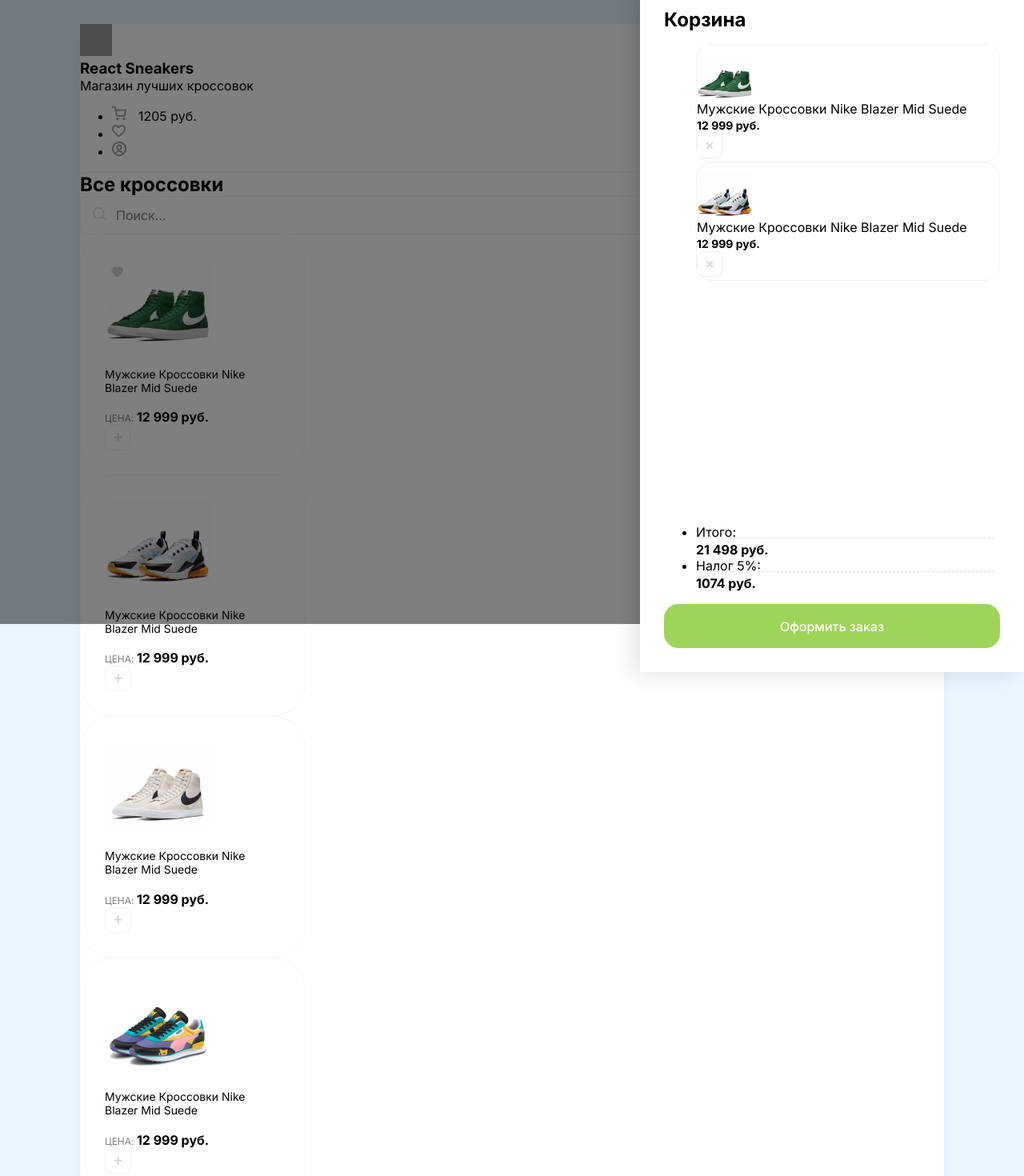
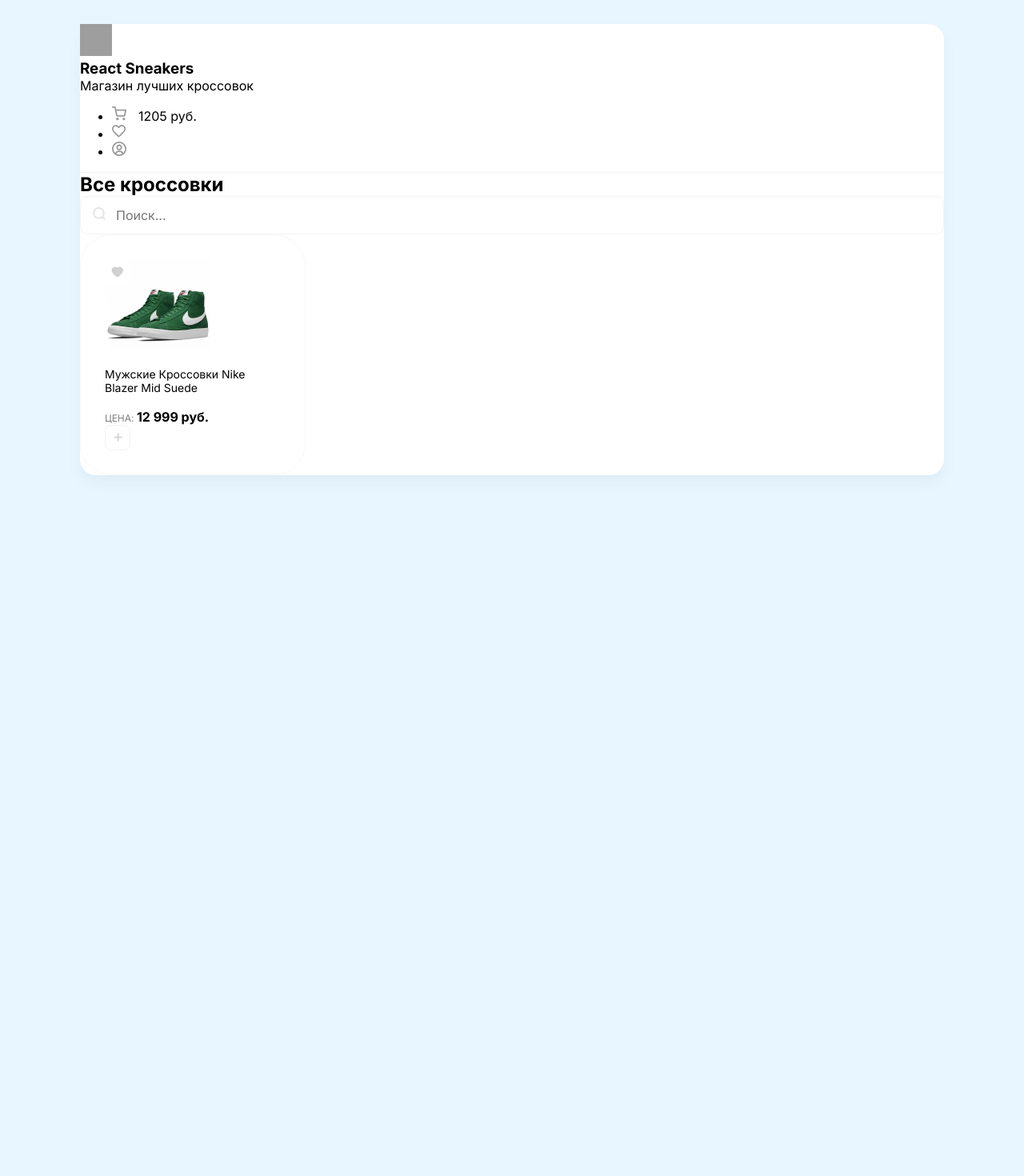
Before and after one commit to Pavel-nk95/react_sneakers, a React (Create React App) app: page / in a window 1280 px wide. Shown: the part 20-1490 px from the top of the page at 80% size. After the commit the page ends 800 px from the top, so only its background shows below. Built offline with nearby package versions, Linux system fonts and the light colour scheme; grey boxes are pictures that could not be loaded.

Commit message:
feat: smashed the App.js on components Thu, Apr 20, 2023  4:14:14 PM

```diff
--- a/src/App.js
+++ b/src/App.js
@@ -1,83 +1,12 @@
+import Card from './components/Card';
+import Header from './components/Header';
+import Drawer from './components/Drawer';
+
 function App() {
   return (
     <div className="wrapper clear">
-      <div className="overlay">
-        <div className="drawer">
-          <h2>Корзина</h2>
-          <ul className="cart-items mt-20">
-            <li className="cart-item d-flex align-center p-10 mb-20">
-              <div
-                style={{ backgroundImage: 'url(/images/sneakers/1.png)' }}
-                className="cartItemImg"></div>
-              <div className="mr-20">
-                <p className="mb-5">Мужские Кроссовки Nike Blazer Mid Suede</p>
-                <b>12 999 руб.</b>
-              </div>
-              <img
-                className="btn-remove"
-                width={32}
-                height={32}
-                src="/images/btn-remove.svg"
-                alt="remove"
-              />
-            </li>
-
-            <li className="cart-item d-flex align-center p-10 mb-20">
-              <div
-                style={{ backgroundImage: 'url(/images/sneakers/2.png)' }}
-                className="cartItemImg"></div>
-              <div className="mr-20">
-                <p className="mb-5">Мужские Кроссовки Nike Blazer Mid Suede</p>
-                <b>12 999 руб.</b>
-              </div>
-              <img
-                className="btn-remove"
-                width={32}
-                height={32}
-                src="/images/btn-remove.svg"
-                alt="remove"
-              />
-            </li>
-          </ul>
-          <div className="cart-footer">
-            <ul className="cart-total mb-20">
-              <li className="d-flex align-center mb-10">
-                <span>Итого: </span>
-                <div></div>
-                <b>21 498 руб.</b>
-              </li>
-              <li className="d-flex align-center">
-                <span>Налог 5%:</span>
-                <div></div>
-                <b>1074 руб. </b>
-              </li>
-            </ul>
-            <button className="send-btn"> Оформить заказ </button>
-          </div>
-        </div>
-      </div>
-
-      <header className="header d-flex justify-between align-center p-40">
-        <div className="headerLeft d-flex align-center">
-          <img width={40} height={40} src="/images/logo-1.png" />
-          <div className="headerInfo">
-            <h3 className="text-uppercase">React Sneakers</h3>
-            <p className="opacity-5">Магазин лучших кроссовок</p>
-          </div>
-        </div>
-        <ul className="headerRight d-flex">
-          <li className="mr-20">
-            <img width={18} height={18} src="/images/cart.svg" />
-            <span>1205 руб.</span>
-          </li>
-          <li className="mr-10">
-            <img width={18} height={18} src="/images/heart-btn.svg" />
-          </li>
-          <li className="mr-10">
-            <img width={18} height={18} src="/images/user.svg" />
-          </li>
-        </ul>
-      </header>
+      <Drawer />
+      <Header />
       <section className="content p-40">
         <div className="d-flex align-center mb-40 justify-between">
           <h1>Все кроссовки</h1>
@@ -87,85 +16,7 @@
           </div>
         </div>
         <div className="d-flex cards">
-          <div className="card">
-            <div className="favorite">
-              <img src="/images/heart-unactive.svg" alt="unactive" />
-            </div>
-            <img
-              className="cardImg"
-              width={133}
-              height={112}
-              src="/images/sneakers/1.png"
-              alt="img"
-            />
-            <h4>Мужские Кроссовки Nike Blazer Mid Suede</h4>
-            <div className="d-flex justify-between align-center">
-              <div className="d-flex flex-column">
-                <span>Цена: </span>
-                <b>12 999 руб.</b>
-              </div>
-              <button className="button">
-                <img width={11} height={11} src="/images/plus.svg" alt="plus" />
-              </button>
-            </div>
-          </div>
-          <div className="card">
-            <img
-              className="cardImg"
-              width={133}
-              height={112}
-              src="/images/sneakers/2.png"
-              alt="img"
-            />
-            <h4>Мужские Кроссовки Nike Blazer Mid Suede</h4>
-            <div className="d-flex justify-between align-center">
-              <div className="d-flex flex-column">
-                <span>Цена: </span>
-                <b>12 999 руб.</b>
-              </div>
-              <button className="button">
-                <img width={11} height={11} src="/images/plus.svg" alt="plus" />
-              </button>
-            </div>
-          </div>
-          <div className="card">
-            <img
-              className="cardImg"
-              width={133}
-              height={112}
-              src="/images/sneakers/3.png"
-              alt="img"
-            />
-            <h4>Мужские Кроссовки Nike Blazer Mid Suede</h4>
-            <div className="d-flex justify-between align-center">
-              <div className="d-flex flex-column">
-                <span>Цена: </span>
-                <b>12 999 руб.</b>
-              </div>
-              <button className="button">
-                <img width={11} height={11} src="/images/plus.svg" alt="plus" />
-              </button>
-            </div>
-          </div>
-          <div className="card">
-            <img
-              className="cardImg"
-              width={133}
-              height={112}
-              src="/images/sneakers/4.png"
-              alt="img"
-            />
-            <h4>Мужские Кроссовки Nike Blazer Mid Suede</h4>
-            <div className="d-flex justify-between align-center">
-              <div className="d-flex flex-column">
-                <span>Цена: </span>
-                <b>12 999 руб.</b>
-              </div>
-              <button className="button">
-                <img width={11} height={11} src="/images/plus.svg" alt="plus" />
-              </button>
-            </div>
-          </div>
+          <Card />
         </div>
       </section>
     </div>
--- /dev/null
+++ b/src/components/Card.js
@@ -0,0 +1,22 @@
+function Card() {
+  return (
+    <div className="card">
+      <div className="favorite">
+        <img src="/images/heart-unactive.svg" alt="unactive" />
+      </div>
+      <img className="cardImg" width={133} height={112} src="/images/sneakers/1.png" alt="img" />
+      <h4>Мужские Кроссовки Nike Blazer Mid Suede</h4>
+      <div className="d-flex justify-between align-center">
+        <div className="d-flex flex-column">
+          <span>Цена: </span>
+          <b>12 999 руб.</b>
+        </div>
+        <button className="button">
+          <img width={11} height={11} src="/images/plus.svg" alt="plus" />
+        </button>
+      </div>
+    </div>
+  );
+}
+
+export default Card;
--- /dev/null
+++ b/src/components/Drawer.js
@@ -0,0 +1,72 @@
+function Drawer() {
+  return (
+    <div style={{ display: 'none' }} className="overlay">
+      <div className="drawer">
+        <h2 className="d-flex justify-between">
+          Корзина
+          <img
+            className="btn-remove  cu-p"
+            width={32}
+            height={32}
+            src="/images/btn-remove.svg"
+            alt="close"
+          />
+        </h2>
+        <ul className="cart-items mt-20">
+          <li className="cart-item d-flex align-center p-10 mb-20">
+            <div
+              style={{ backgroundImage: 'url(/images/sneakers/1.png)' }}
+              className="cartItemImg"></div>
+            <div className="mr-20">
+              <p className="mb-5">Мужские Кроссовки Nike Blazer Mid Suede</p>
+              <b>12 999 руб.</b>
+            </div>
+            <img
+              className="btn-remove"
+              width={32}
+              height={32}
+              src="/images/btn-remove.svg"
+              alt="remove"
+            />
+          </li>
+
+          <li className="cart-item d-flex align-center p-10 mb-20">
+            <div
+              style={{ backgroundImage: 'url(/images/sneakers/2.png)' }}
+              className="cartItemImg"></div>
+            <div className="mr-20">
+              <p className="mb-5">Мужские Кроссовки Nike Blazer Mid Suede</p>
+              <b>12 999 руб.</b>
+            </div>
+            <img
+              className="btn-remove"
+              width={32}
+              height={32}
+              src="/images/btn-remove.svg"
+              alt="remove"
+            />
+          </li>
+        </ul>
+        <div className="cart-footer">
+          <ul className="cart-total mb-20">
+            <li className="d-flex align-center mb-10">
+              <span>Итого: </span>
+              <div></div>
+              <b>21 498 руб.</b>
+            </li>
+            <li className="d-flex align-center">
+              <span>Налог 5%:</span>
+              <div></div>
+              <b>1074 руб. </b>
+            </li>
+          </ul>
+          <button className="send-btn">
+            Оформить заказ <img src="/images/arrow.svg" alt="arrow" />
+          </button>
+        </div>
+      </div>
+    </div>
+  );
+}
+
+export default Drawer;
--- /dev/null
+++ b/src/components/Header.js
@@ -0,0 +1,27 @@
+function Header() {
+  return (
+    <header className="header d-flex justify-between align-center p-40">
+      <div className="headerLeft d-flex align-center">
+        <img width={40} height={40} src="/images/logo-1.png" />
+        <div className="headerInfo">
+          <h3 className="text-uppercase">React Sneakers</h3>
+          <p className="opacity-5">Магазин лучших кроссовок</p>
+        </div>
+      </div>
+      <ul className="headerRight d-flex">
+        <li className="mr-20">
+          <img width={18} height={18} src="/images/cart.svg" />
+          <span>1205 руб.</span>
+        </li>
+        <li className="mr-10">
+          <img width={18} height={18} src="/images/heart-btn.svg" />
+        </li>
+        <li className="mr-10">
+          <img width={18} height={18} src="/images/user.svg" />
+        </li>
+      </ul>
+    </header>
+  );
+}
+
+export default Header;
--- a/src/index.scss
+++ b/src/index.scss
@@ -118,6 +118,7 @@
     margin: 0;
     font-size: 24px;
   }
+}
 
 .send-btn {
   width: 100%;
@@ -129,15 +130,19 @@
   font-size: 16px;
   font-weight: 500;
   cursor: pointer;
-    transition: .3s;
+  transition: background .2s ease-in-out;
   &:hover {
     background: lighten($color: #9dd558, $amount: 10%)
   }
+
+  &:darken {
+    background: darken($color: #9dd558, $amount: 10%)
   }
 }
 
 .cart-items {
   flex: 1;
+  overflow-y: auto
 }
 
 .cart-item {
@@ -177,6 +182,21 @@
 .cart-footer {
   display: flex;
   flex-direction: column;
+
+  .send-btn {
+    position: relative;
+    img {
+      position: absolute;
+      right: 30px;
+      top: 20px;
+      transition: transform 0.3s ease-in-out;
+    }
+    &:hover {
+      img {
+        transform: translateX(5px);
+      }
+    }
+  }
 }
 
 .cart-total {
```
Also changed, not shown: public/images/arrow.svg (added). Lines whose indentation alone changed are shown as unchanged.
